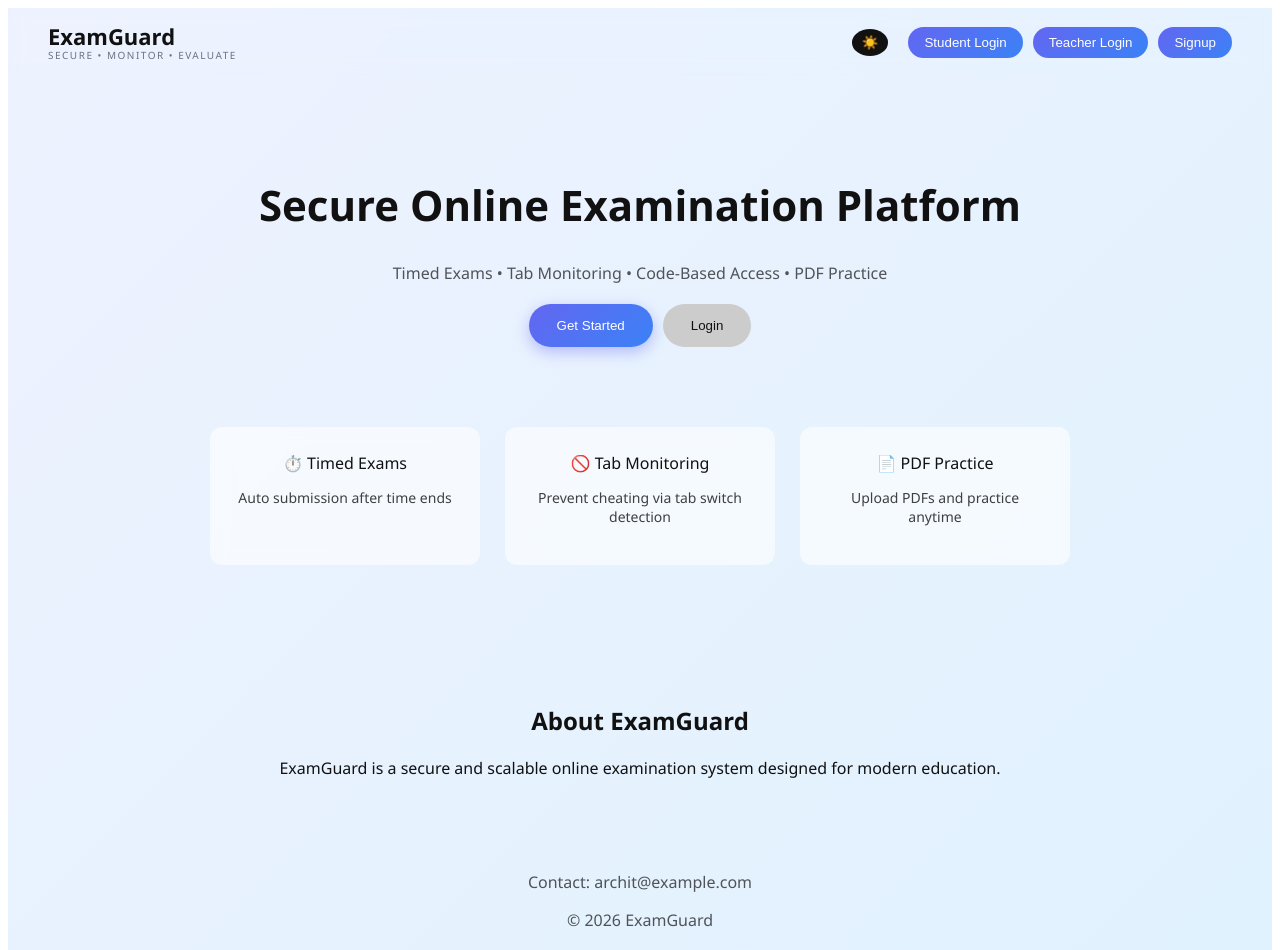
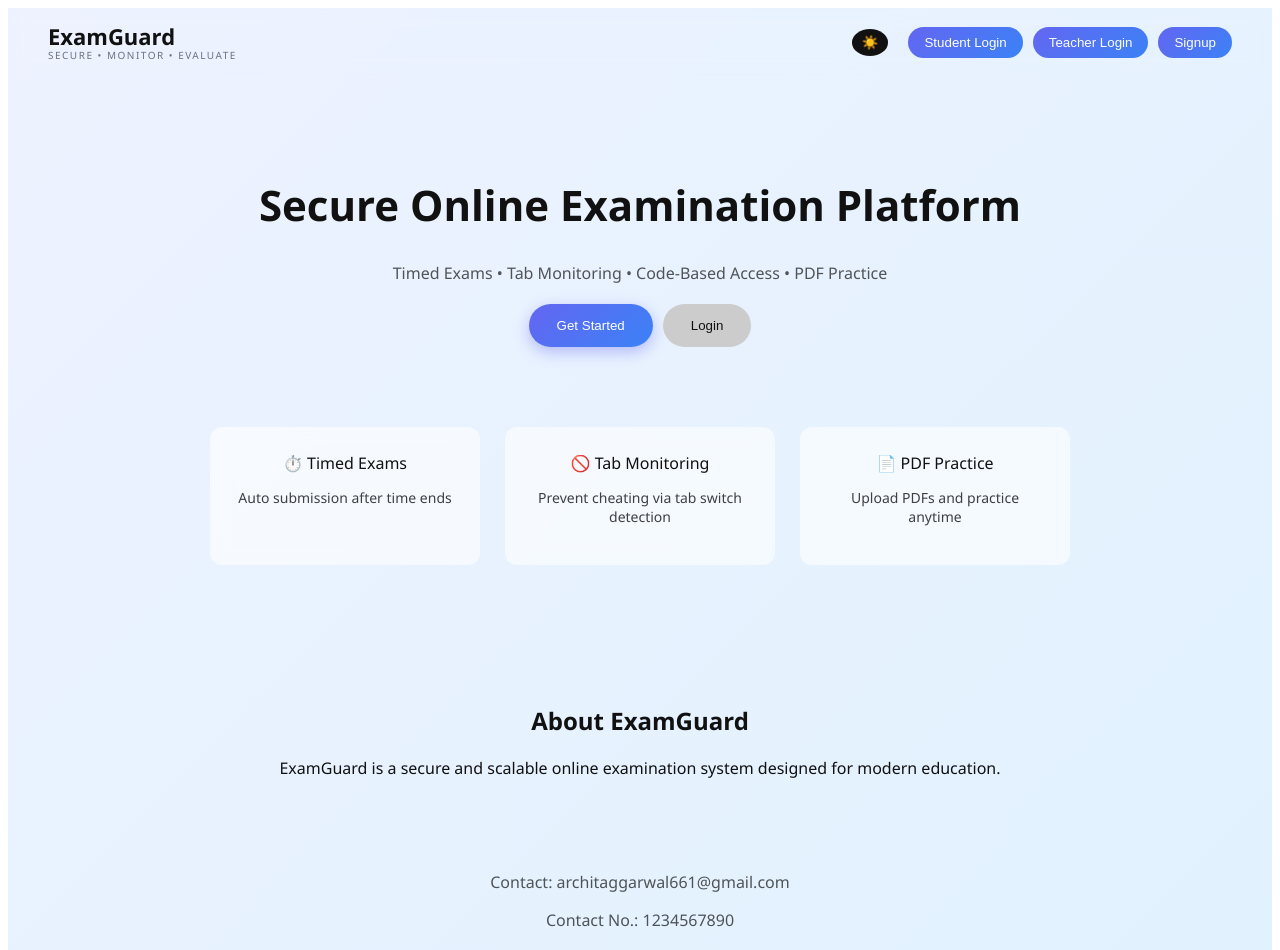
Before and after one commit to oArchito/online-exam-system, a React (Create React App) app in the folder client/: page / in a window 1280 px wide. Shown: the top 950 px of the page. Built offline with nearby package versions, Linux system fonts and the light colour scheme.

Commit message:
UI  changes

```diff
--- a/client/src/pages/Home.js
+++ b/client/src/pages/Home.js
@@ -146,7 +146,8 @@ function Home() {
 
       {/* FOOTER */}
       <div style={current.footer}>
-        <p>Contact: archit@example.com</p>
+        <p>Contact: architaggarwal661@gmail.com</p>
+        <p>Contact No.: 1234567890</p>
         <p>© 2026 ExamGuard</p>
       </div>
     </div>
```
